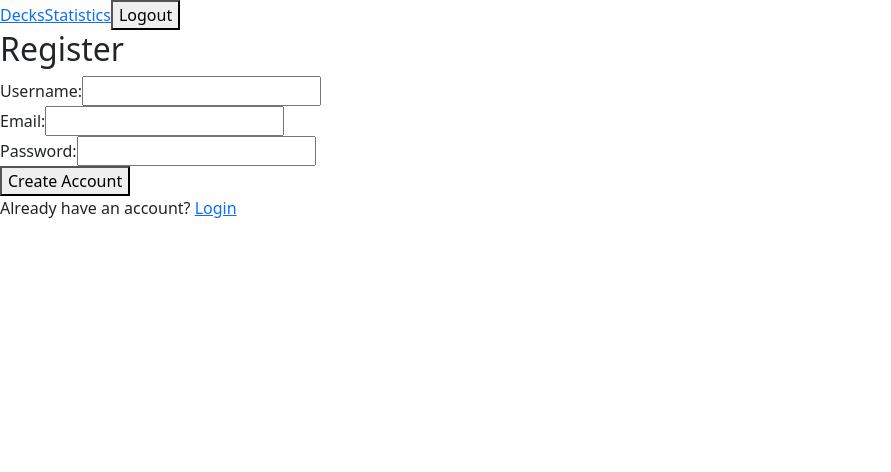
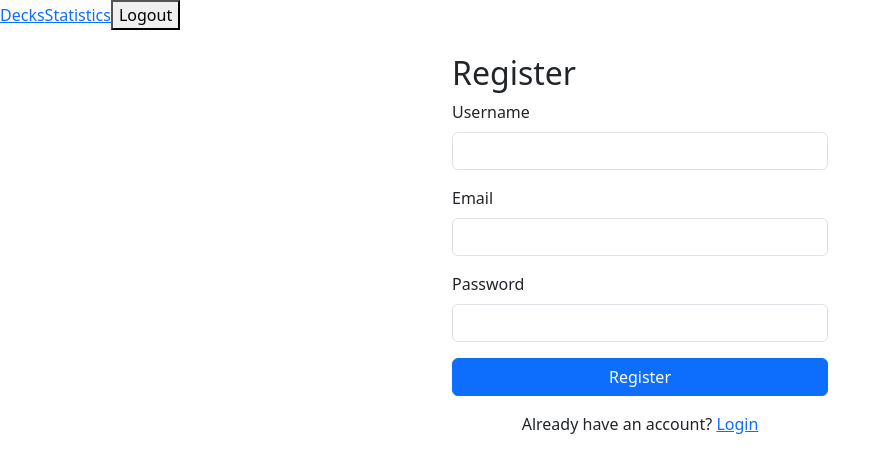
Before and after one commit to Milanrdnvc/kiokuApp, an Angular app in the folder frontend/: page /register in a window 1280 px wide. Shown: the top 472 px of the page, without its empty margins (0-891 px from the left). Built offline with nearby package versions, Linux system fonts and the light colour scheme.

Commit message:
Add styles and validation to register component

```diff
--- a/frontend/src/app/navbar/navbar.ts
+++ b/frontend/src/app/navbar/navbar.ts
@@ -12,6 +12,7 @@ export class Navbar {
 
   logout(): void {
     localStorage.removeItem('token');
+    localStorage.removeItem('selected-deck');
     this.router.navigate(['/login']);
   }
 }
--- a/frontend/src/app/register/register.html
+++ b/frontend/src/app/register/register.html
@@ -1,17 +1,50 @@
-<h2>Register</h2>
-<form (ngSubmit)="register()">
-  <div>
-    <label>Username:</label>
-    <input type="text" name="username" [(ngModel)]="newUser.username" />
-  </div>
-  <div>
-    <label>Email:</label>
-    <input type="email" name="email" [(ngModel)]="newUser.email" />
-  </div>
-  <div>
-    <label>Password:</label>
-    <input type="password" name="password" [(ngModel)]="newUser.password" />
-  </div>
-  <button type="submit">Create Account</button>
-</form>
-<p>Already have an account? <a routerLink="/login">Login</a></p>
+<div class="container mt-4" style="max-width: 400px">
+  <h2>Register</h2>
+
+  @if (errMsg) {
+    <div class="alert alert-danger py-2" role="alert">
+      {{ errMsg }}
+    </div>
+  }
+
+  <form (ngSubmit)="register()" #regForm="ngForm">
+    <div class="mb-3">
+      <label for="username" class="form-label">Username</label>
+      <input
+        type="text"
+        id="username"
+        name="username"
+        class="form-control"
+        [(ngModel)]="newUser.username"
+      />
+    </div>
+
+    <div class="mb-3">
+      <label for="email" class="form-label">Email</label>
+      <input
+        type="email"
+        id="email"
+        name="email"
+        class="form-control"
+        [(ngModel)]="newUser.email"
+      />
+    </div>
+
+    <div class="mb-3">
+      <label for="password" class="form-label">Password</label>
+      <input
+        type="password"
+        id="password"
+        name="password"
+        class="form-control"
+        [(ngModel)]="newUser.password"
+      />
+    </div>
+
+    <button type="submit" class="btn btn-primary w-100" [disabled]="!regForm.form.valid">
+      Register
+    </button>
+  </form>
+
+  <p class="mt-3 text-center">Already have an account? <a routerLink="/login">Login</a></p>
+</div>
--- a/frontend/src/app/register/register.ts
+++ b/frontend/src/app/register/register.ts
@@ -16,7 +16,51 @@ export class Register {
 
   newUser: User = new User();
 
+  errMsg: string = '';
+
+  validateInput(): boolean {
+    if (!this.newUser.username || this.newUser.username.trim().length < 3) {
+      this.showError('Error! Username must have at least 3 characters.');
+      return false;
+    }
+
+    if (!/^[a-zA-Z0-9._%+\-]+@[a-zA-Z0-9.\-]+\.[a-zA-Z]{2,}$/.test(this.newUser.email)) {
+      this.showError('Error! Invalid email.');
+      return false;
+    }
+
+    if (
+      !/^[A-Za-z][A-Za-z0-9!@#$%^&*]{7,11}$/.test(this.newUser.password) ||
+      (this.newUser.password.match(/[A-Z]/g) || []).length < 1 ||
+      (this.newUser.password.match(/[0-9]/g) || []).length < 1 ||
+      (this.newUser.password.match(/[!@#$%^&*]/g) || []).length < 1
+    ) {
+      this.showError(
+        'Error! Password must have 8-12 characters, at least one uppercase letter, one number and one special character and must start with a letter.',
+      );
+      return false;
+    }
+
+    return true;
+  }
+
+  private errorTimeoutId: any = null;
+  private showError(msg: string): void {
+    this.errMsg = msg;
+
+    if (this.errorTimeoutId) {
+      clearTimeout(this.errorTimeoutId);
+    }
+
+    this.errorTimeoutId = setTimeout(() => {
+      this.errMsg = '';
+      this.errorTimeoutId = null;
+    }, 5000);
+  }
+
   register() {
+    if (!this.validateInput()) return;
+
     this.userService.register(this.newUser).subscribe({
       next: (res) => {
         if (!(res instanceof Message)) this.userService.setToken(res.token);
```
